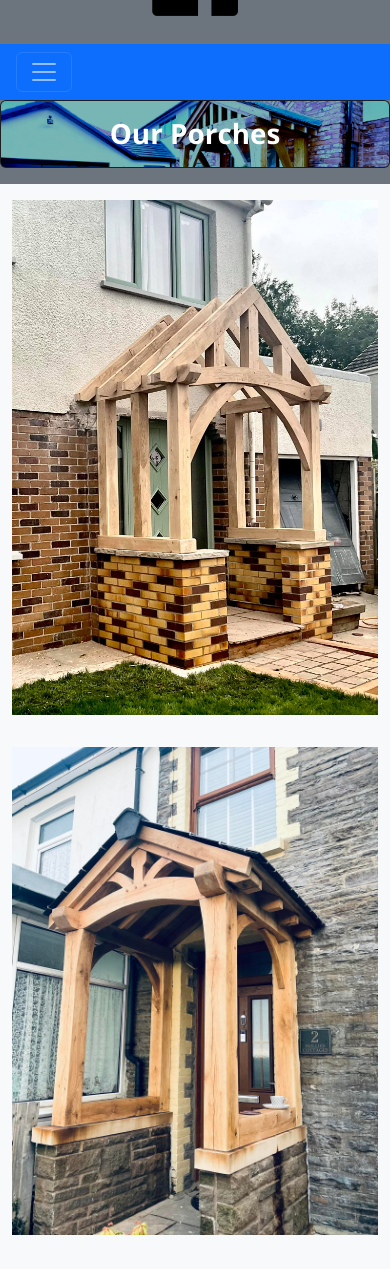
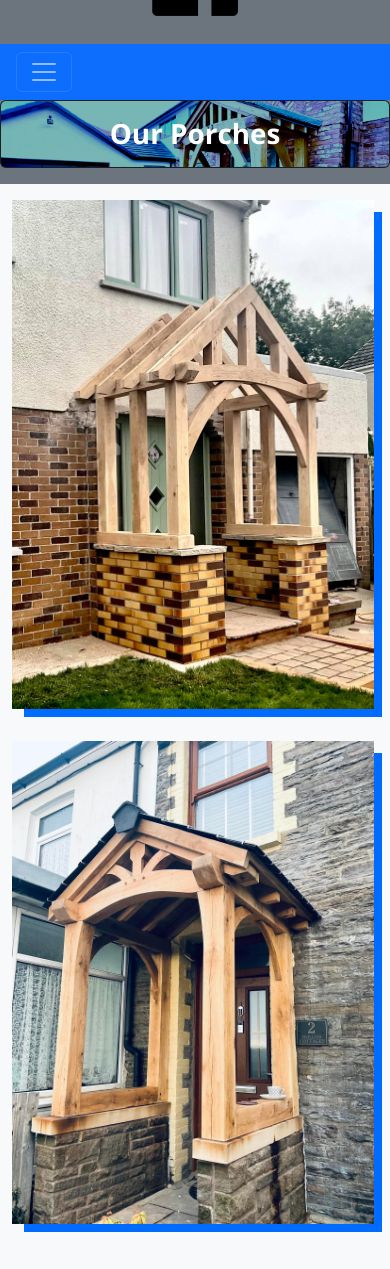
Before and after one commit to strzecha/Art-of-Wood-Website, a PHP site: page / in a window 390 px wide. Shown: the part 278-1547 px from the top of the page. Run offline with PHP 8.4, Linux system fonts and the light colour scheme.

Commit message:
Add image shadows

```diff
--- a/about.html
+++ b/about.html
@@ -71,7 +71,7 @@
                 <div class="col-12 text-body bg-light mt-3 p-3">
                     <p>Lorem ipsum dolor sit amet, consectetur adipiscing elit. Etiam vehicula pharetra lorem vel pharetra. Nam rhoncus lectus sit amet odio consectetur suscipit quis vel ex. Curabitur dignissim blandit mauris sed tincidunt. Morbi malesuada ex a mi iaculis aliquet. Nam gravida libero sagittis, venenatis arcu sed, auctor diam. Vestibulum ac rutrum mauris, at interdum tellus. Nullam fringilla consectetur congue. Aliquam interdum, felis non eleifend dapibus, massa orci sollicitudin mi, sit amet ornare odio nisi id nibh. Ut at augue non massa rutrum fermentum. Aliquam imperdiet, magna posuere sollicitudin interdum, tortor felis feugiat leo, aliquet tempus sem erat vel nisl. Lorem ipsum dolor sit amet, consectetur adipiscing elit. Pellentesque ullamcorper ultricies augue ut tincidunt.</p>
 
-                    <img class="img-fluid float-end ps-sm-3 pb-lg-3" src="img/andrew.jpg" alt="Andrew Maleńczyk">
+                    <img class="img-fluid float-end ms-3 mb-3 me-lg-3 img-shadow" src="img/andrew.jpg" alt="Andrew Maleńczyk">
 
                     <p>In sed tortor quis leo cursus rutrum vestibulum eu metus. Mauris rutrum vehicula egestas. Sed vel consectetur orci. Sed ultrices mollis pretium. Orci varius natoque penatibus et magnis dis parturient montes, nascetur ridiculus mus. Pellentesque dapibus enim leo, a fermentum erat dictum non. Vestibulum eget vestibulum erat. Pellentesque in dolor venenatis, consequat magna vitae, lacinia augue. Fusce eget pellentesque ante.</p>
 
--- a/css/style.css
+++ b/css/style.css
@@ -49,11 +49,28 @@ footer .container p
     transform: translate(-50%, -50%);
 }
 
+.img-shadow
+{
+    -webkit-box-shadow: 25px 25px 0px -2px rgba(0, 108, 255, 1);
+    -moz-box-shadow: 25px 25px 0px -2px rgba(0, 108, 255, 1);
+    box-shadow: 25px 25px 0px -2px rgba(0, 108, 255, 1);
+}
+
 @media (max-width: 576px)
 {
     .container p
     {
         text-align: left;
+    }
+}
+
+@media (max-width: 992px)
+{
+    .img-shadow
+    {
+        -webkit-box-shadow: 10px 10px 0px -2px rgba(0, 108, 255, 1);
+        -moz-box-shadow: 10px 10px 0px -2px rgba(0, 108, 255, 1);
+        box-shadow: 10px 10px 0px -2px rgba(0, 108, 255, 1);
     }
 }
 
--- a/index.html
+++ b/index.html
@@ -70,9 +70,9 @@
             <div class="row">
                 <div class="col-12 text-body bg-light mt-3">
                     <div class="row">
-                        <div class="col-md-4">
-                            <img class="img-fluid my-3" src="img/porch3.jpg" alt="Oak Porch">
-                            <img class="img-fluid my-3" src="img/porch2.jpg" alt="Oak Porch">
+                        <div class="col-md-4 pe-3 pb-3 pe-lg-5 pb-lg-5">
+                            <img class="img-fluid my-3 img-shadow" src="img/porch3.jpg" alt="Oak Porch">
+                            <img class="img-fluid my-3 img-shadow" src="img/porch2.jpg" alt="Oak Porch">
                         </div>
 
                         <div class="col-md-8 my-3">
```
